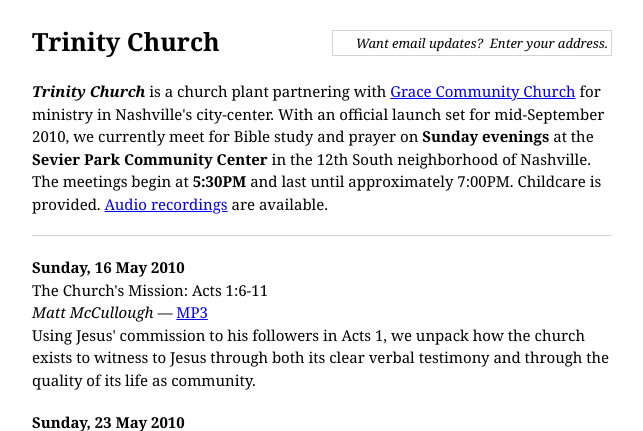
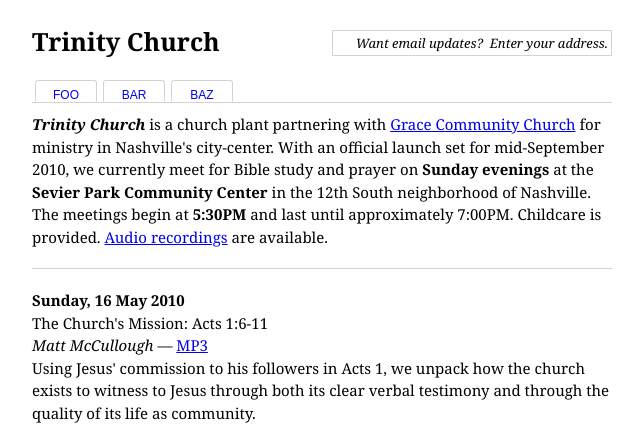
Before and after one commit to drewr/trinitypy, a Django app: template templates/audio.html in a window 1280 px wide. Shown: the top 431 px of the page, without its empty margins (138-781 px from the left). Run offline with Django 3.2, Linux system fonts and the light colour scheme; the template is opened without the code that fills it, so the values that code supplies are empty.

Commit message:
Add tabs first cut.

```diff
--- a/static/css/screen.css
+++ b/static/css/screen.css
@@ -47,3 +47,39 @@ span.address {
   padding-top:20px;
   margin-bottom:20px;
 }
+
+#nav a {
+  text-decoration:none;
+  text-transform:uppercase;
+  font-weight:normal;
+  font-family:arial;
+  font-size:0.8em;
+}
+
+#nav a:hover {
+  font-weight:bold;
+}
+
+#nav ul {
+  height:22px;
+  margin:0 0 10px 0;
+  padding:0;
+  border-bottom:1px solid lightgrey;
+
+}
+
+#nav li {
+  margin:0 3px 0 3px;
+  padding:5px 10px 5px 10px;
+  display:block;
+  width:40px;
+  height:10px;
+  float:left;
+  border:1px solid lightgrey;
+  border-bottom:1px solid white;
+  -moz-border-radius-topleft:3px;
+  -moz-border-radius-topright:3px;
+  -webkit-border-top-left-radius:3px;
+  -webkit-border-top-right-radius:3px;
+  text-align:center;
+}
--- a/templates/base.html
+++ b/templates/base.html
@@ -35,6 +35,16 @@
 <!-- Row 2 -->
 
 <div class="grid_10">
+
+<div id="nav">
+<ul>
+<li><a href="#">Foo</a></li>
+<li><a href="#">Bar</a></li>
+<li><a href="#">Baz</a></li>
+</ul>
+</div>
+<div class="clear"></div>
+
 <div id="content">
 
 <p>
```
